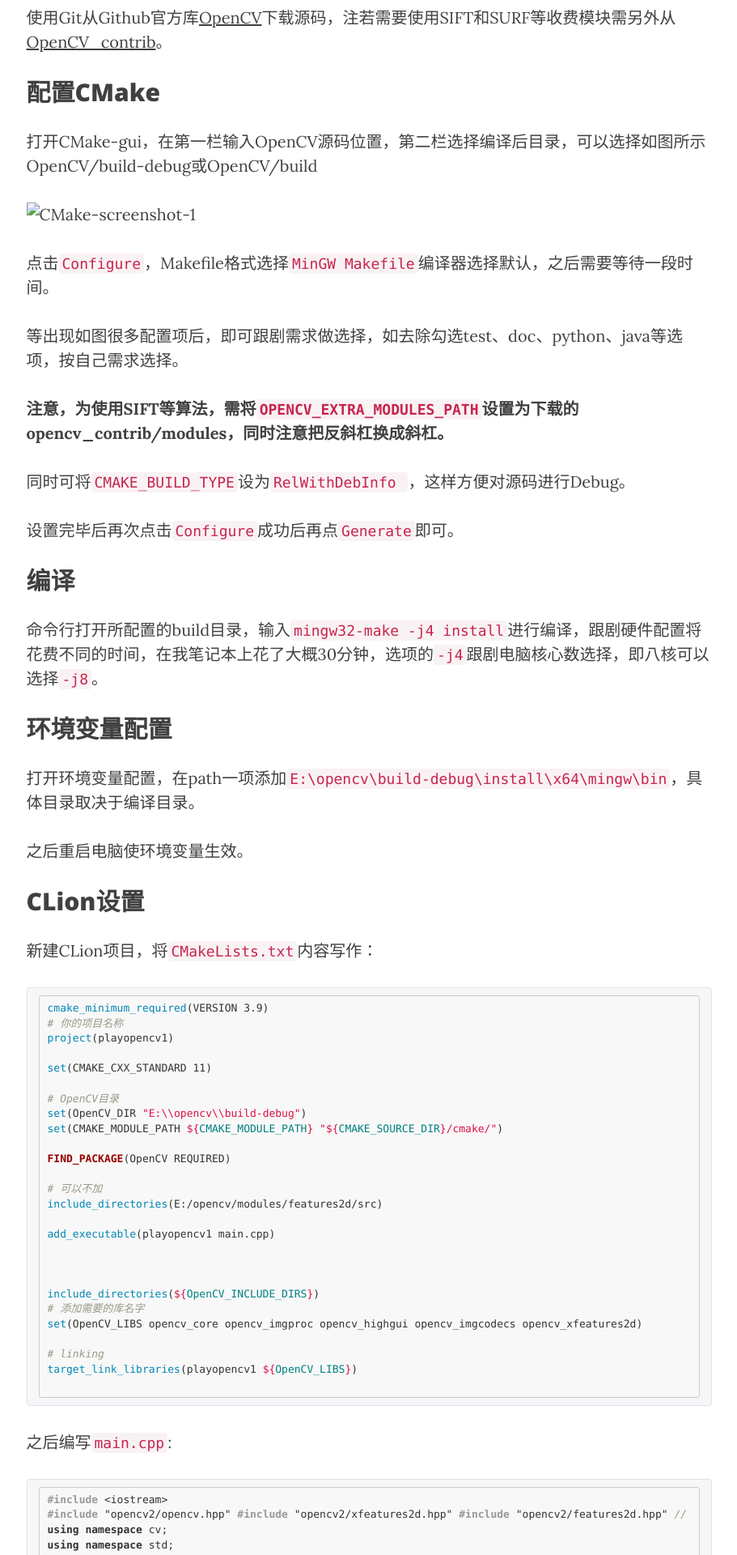
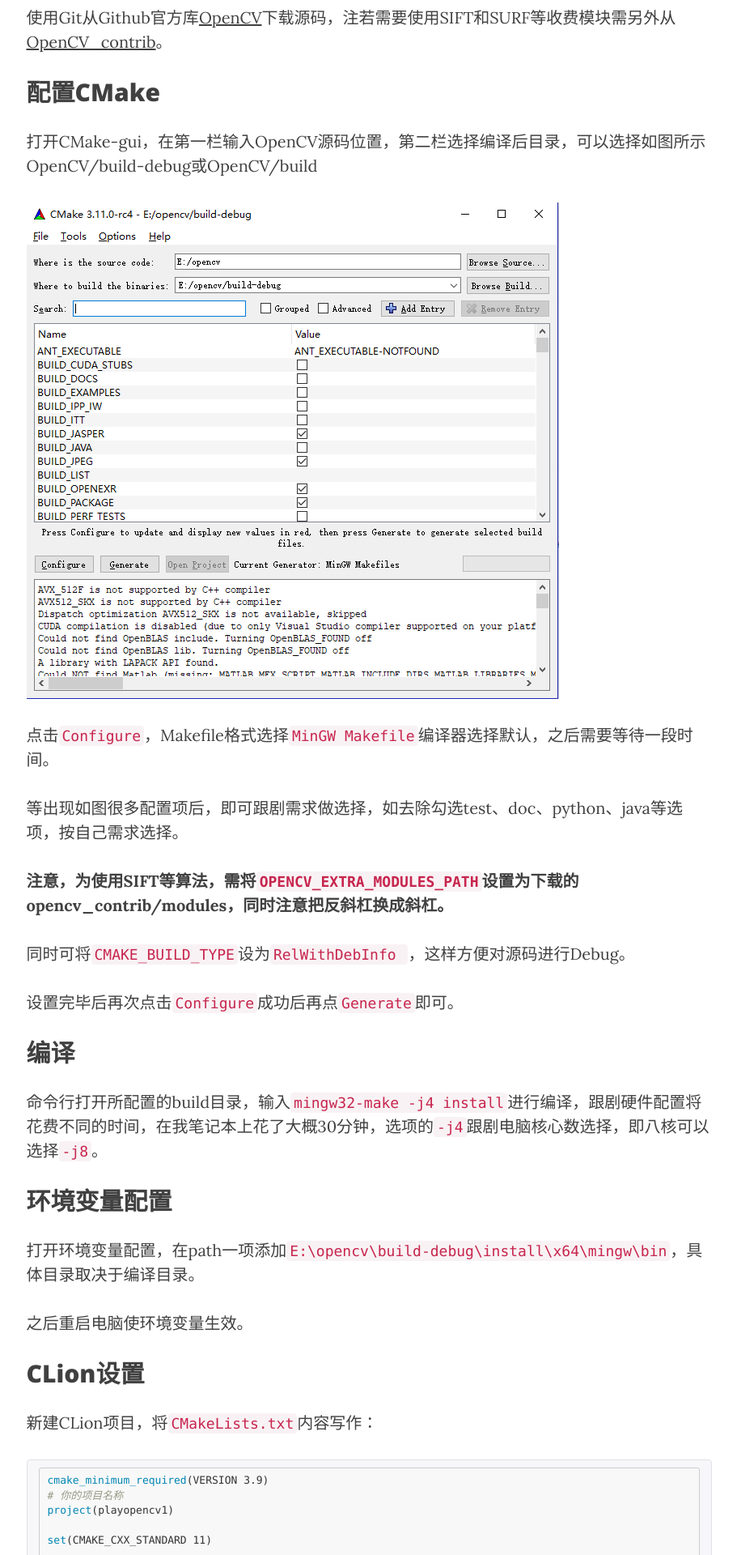
Before and after one commit to zhaobenx/zhaobenx.github.io, a Jekyll site: the page built from _posts/2018-03-29-Develop-OpenCV-using-CLion-and-MinGW-on-Windows.md, in a window 1280 px wide. Shown: the part 884-2804 px from the top of the page at 81% size, without its empty margins (330-1241 px from the left). Built offline with Jekyll 4.4.1, drawn with Linux system fonts in a browser that asks for light colours; nearby versions of some CDN libraries; comment, search, counter and statistics services are not loaded.

Commit message:
Change photo path

```diff
--- a/_posts/2018-03-29-Develop-OpenCV-using-CLion-and-MinGW-on-Windows.md
+++ b/_posts/2018-03-29-Develop-OpenCV-using-CLion-and-MinGW-on-Windows.md
@@ -22,7 +22,7 @@
 
 打开CMake-gui，在第一栏输入OpenCV源码位置，第二栏选择编译后目录，可以选择如图所示OpenCV/build-debug或OpenCV/build
 
-![CMake-screenshot-1](../img/CMake-screenshot-1.jpg)
+![CMake-screenshot-1](/img/CMake-screenshot-1.jpg)
 
 点击`Configure`，Makefile格式选择`MinGW Makefile`编译器选择默认，之后需要等待一段时间。
 
```
